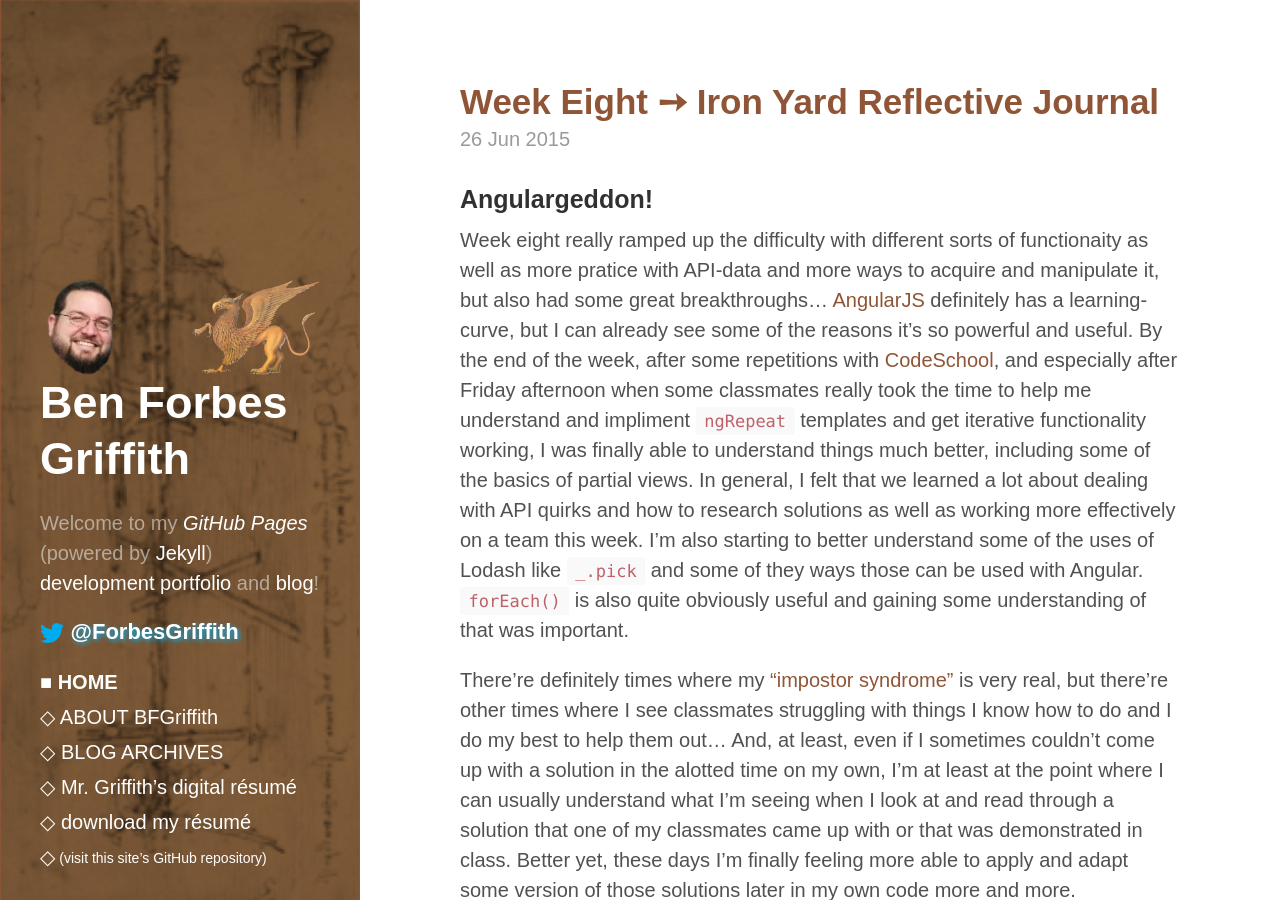
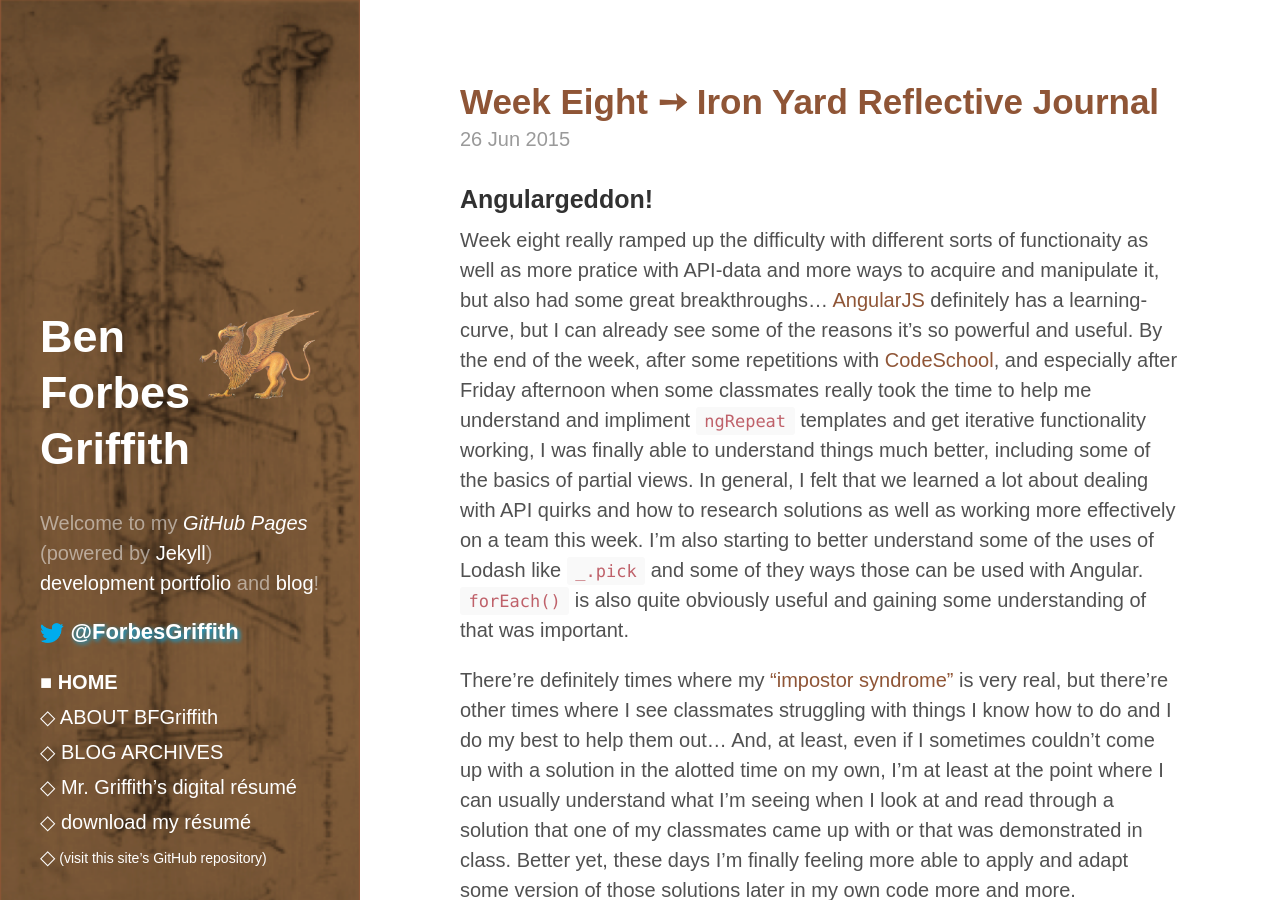
Before and after one commit to BFGriffith/BFGriffith.github.io, a Jekyll site: the page built from index.html, in a window 1280 px wide and 900 px high. Built offline with Jekyll 4.4.1, drawn with Linux system fonts in a browser that asks for light colours; some web fonts are replaced; the list of posts is cut into pages by our own code.

Commit message:
update resume and tweak navigation sidebar

```diff
--- a/_includes/sidebar.html
+++ b/_includes/sidebar.html
@@ -1,16 +1,14 @@
 <div class="sidebar">
   <div class="container sidebar-sticky">
     <div class="sidebar-about">
-      <div id="avatars_container">
-      <span><img id="portrait" src="/IMAGES/BFG_face.png" alt="portrait" height="95" width="auto">
-      <img id="avatar" src="/IMAGES/Griffith_griffin.png" alt="avatar" height="95" width="auto"></span>
-      </div>
+
       <h1>
+        <img style="float: right;" id="avatar" src="/IMAGES/Griffith_griffin.png" alt="avatar" height="90px" width="auto">
         <a href="https://bfgriffith.github.io/about/">
           {{ site.title }}
         </a>
       </h1>
-      <p class="lead" id="site_description">{{ site.description }}</p>
+      <p style="clear: both;" class="lead" id="site_description">{{ site.description }}</p>
       <p class="lead"><a id="T_handle" href="https://twitter.com/ForbesGriffith" target="_self">
         <h2><span><img id="bluebird" src="/IMAGES/bluebird.png" alt="Twitter handle = "> @ForbesGriffith</span></h2></a></p>
     </div>
```
Also changed, not shown: resume.md (+4 -4 lines), IMAGES/BFGriffith_cartoon.png (added), README.md.
